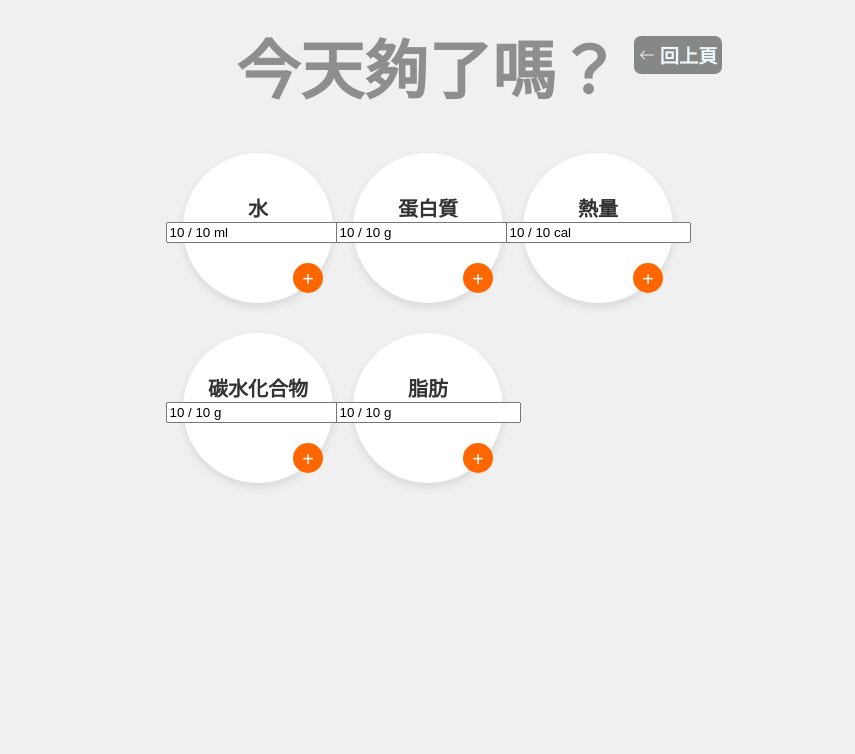
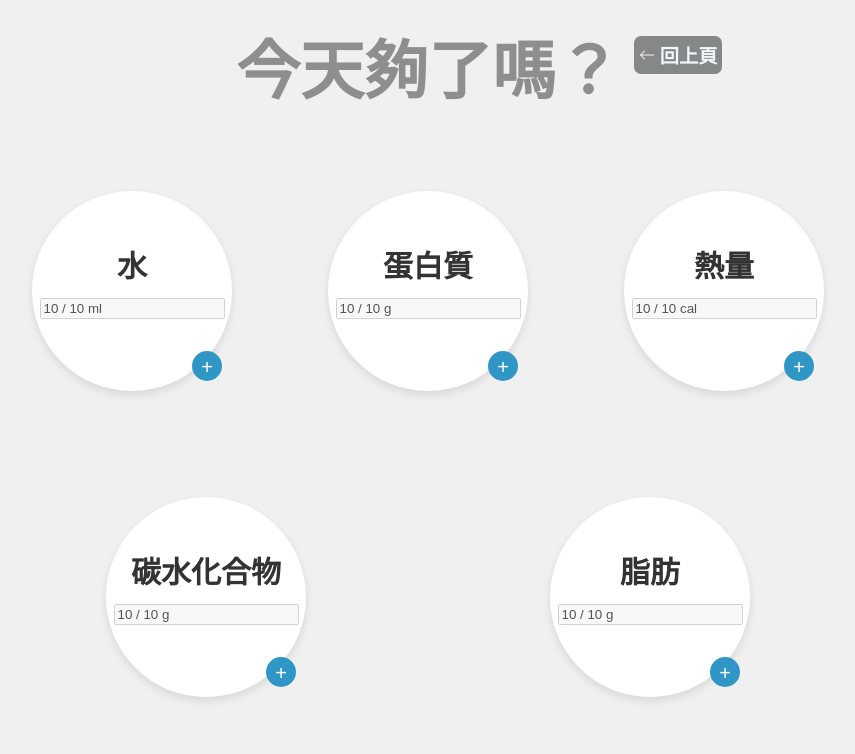
Before and after one commit to Poyi1028/DB_Project, a Flask app: template templates/plan02-food.html in a window 1280 px wide. Shown: the top 754 px of the page, without its empty margins (212-1067 px from the left). Run offline with Flask 3, Linux system fonts and the light colour scheme; the template is opened without the code that fills it: most values are stand-ins (such as "Sample title", 1, 10 or a date in 2020).

Commit message:
0531-yu-修改plan02-food

```diff
--- a/static/css/plan02-food.css
+++ b/static/css/plan02-food.css
@@ -42,21 +42,26 @@ body {
 .container {
     display: flex;
     flex-direction: column;
+    width: 100%;
+    gap: 30px;
     align-items: center;
-    width: 100%;
 }
 
 .row {
     display: flex;
     justify-content: space-around;
-    width: 60%; /* 调整宽度以控制圈圈的分隔 */
+    width: 100%; /* 调整宽度以控制圈圈的分隔 */
     margin: 10px 0;
+}
+.input{
+    background-color: transparent;
+    border-color: transparent;
 }
 
 .circle {
     position: relative;
-    width: 150px;
-    height: 150px;
+    width: 200px;
+    height: 200px;
     border-radius: 50%;
     background-color: #fff;
     box-shadow: 0 4px 8px rgba(0, 0, 0, 0.1);
@@ -64,7 +69,7 @@ body {
     flex-direction: column;
     justify-content: center;
     align-items: center;
-    margin: 10px;
+    margin: 3em;
     text-align: center;
     cursor: pointer;
 }
@@ -74,13 +79,13 @@ body {
 }
 
 .name {
-    font-size: 20px;
+    font-size: 30px;
     font-weight: bold;
     color: #333;
 }
 
 .amount {
-    font-size: 16px;
+    font-size: 30px;
     color: #666;
 }
 
@@ -91,7 +96,7 @@ body {
     width: 30px;
     height: 30px;
     border: none;
-    background-color: #ff6600;
+    background-color: #2f96c6;
     color: #fff;
     border-radius: 50%;
     font-size: 20px;
--- a/templates/plan02-food.html
+++ b/templates/plan02-food.html
@@ -24,7 +24,7 @@
                     <div class="content">
                         <div class="name">水</div>
                         <div class="amount">
-                            <input id="water-amount" name="water" value="{{ nutrient_data['water']|int }} / {{ water|int }} ml">
+                            <input id="water-amount" name="water" value="{{ nutrient_data['water']|int }} / {{ water|int }} ml" disabled>
                         </div>
                     </div>
                     <button type="button" class="plus-button">+</button>
@@ -33,7 +33,7 @@
                     <div class="content">
                         <div class="name">蛋白質</div>
                         <div class="amount">
-                            <input id="protein-amount" name="pro" value="{{ nutrient_data['protein']|int }} / {{ protein|int }} g">
+                            <input id="protein-amount" name="pro" value="{{ nutrient_data['protein']|int }} / {{ protein|int }} g" disabled>
                         </div>
                     </div>
                     <button type="button" class="plus-button">+</button>
@@ -42,7 +42,7 @@
                     <div class="content">
                         <div class="name">熱量</div>
                         <div class="amount">
-                            <input id="calories-amount" name="cals" value="{{ nutrient_data['calories']|int }} / {{ cal|int }} cal">
+                            <input id="calories-amount" name="cals" value="{{ nutrient_data['calories']|int }} / {{ cal|int }} cal" disabled>
                         </div>
                     </div>
                     <button type="button" class="plus-button">+</button>
@@ -53,7 +53,7 @@
                     <div class="content">
                         <div class="name">碳水化合物</div>
                         <div class="amount">
-                            <input id="carbs-amount" name="carbs" value="{{ nutrient_data['carbohydrate']|int }} / {{ carbs|int }} g">
+                            <input id="carbs-amount" name="carbs" value="{{ nutrient_data['carbohydrate']|int }} / {{ carbs|int }} g" disabled>
                         </div>
                     </div>
                     <button type="button" class="plus-button">+</button>
@@ -62,7 +62,7 @@
                     <div class="content">
                         <div class="name">脂肪</div>
                         <div class="amount">
-                            <input id="fat-amount" name="fat" value="{{ nutrient_data['fat']|int }} / {{ fat|int }} g">
+                            <input id="fat-amount" name="fat" value="{{ nutrient_data['fat']|int }} / {{ fat|int }} g" disabled>
                         </div>
                     </div>
                     <button type="button" class="plus-button">+</button>
```
